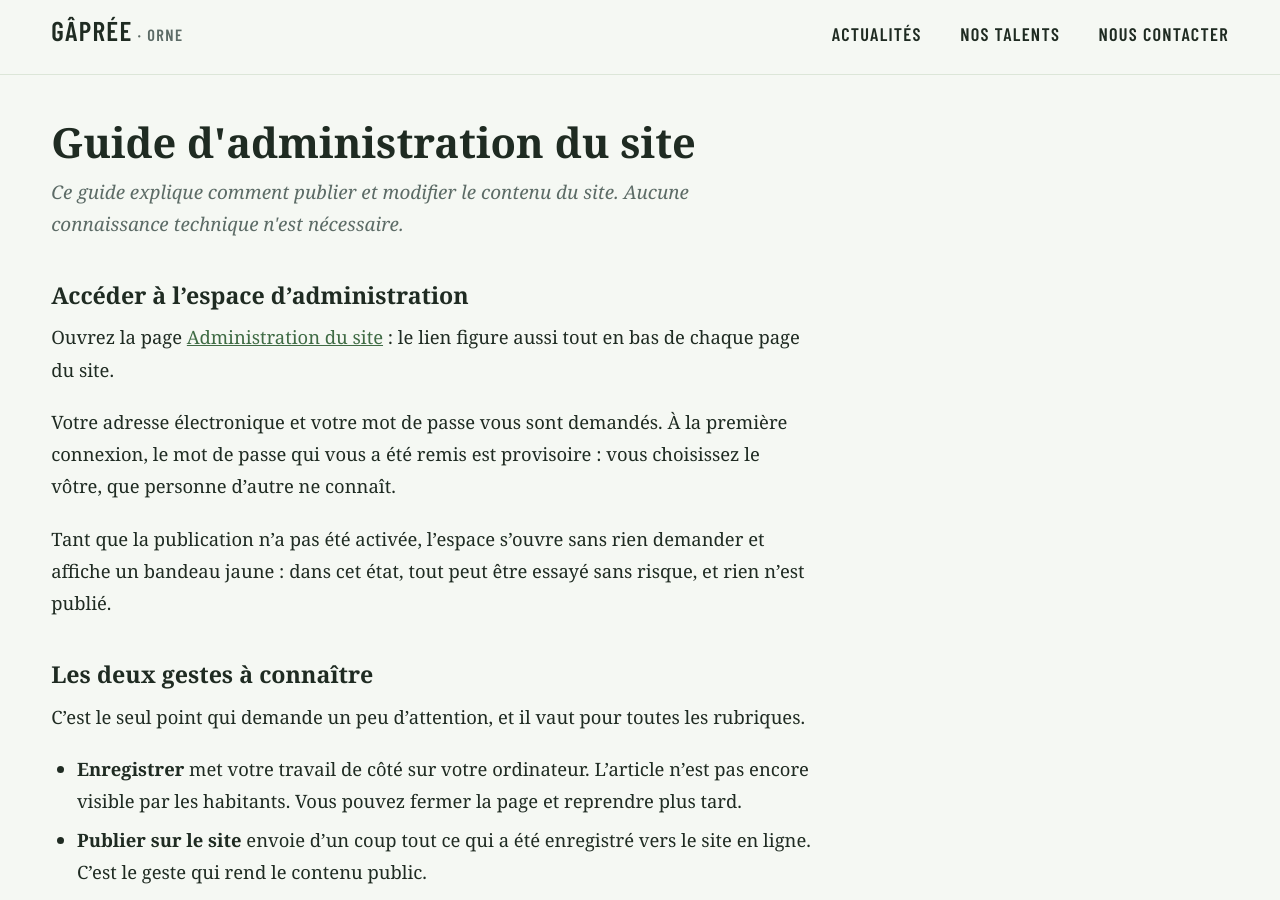
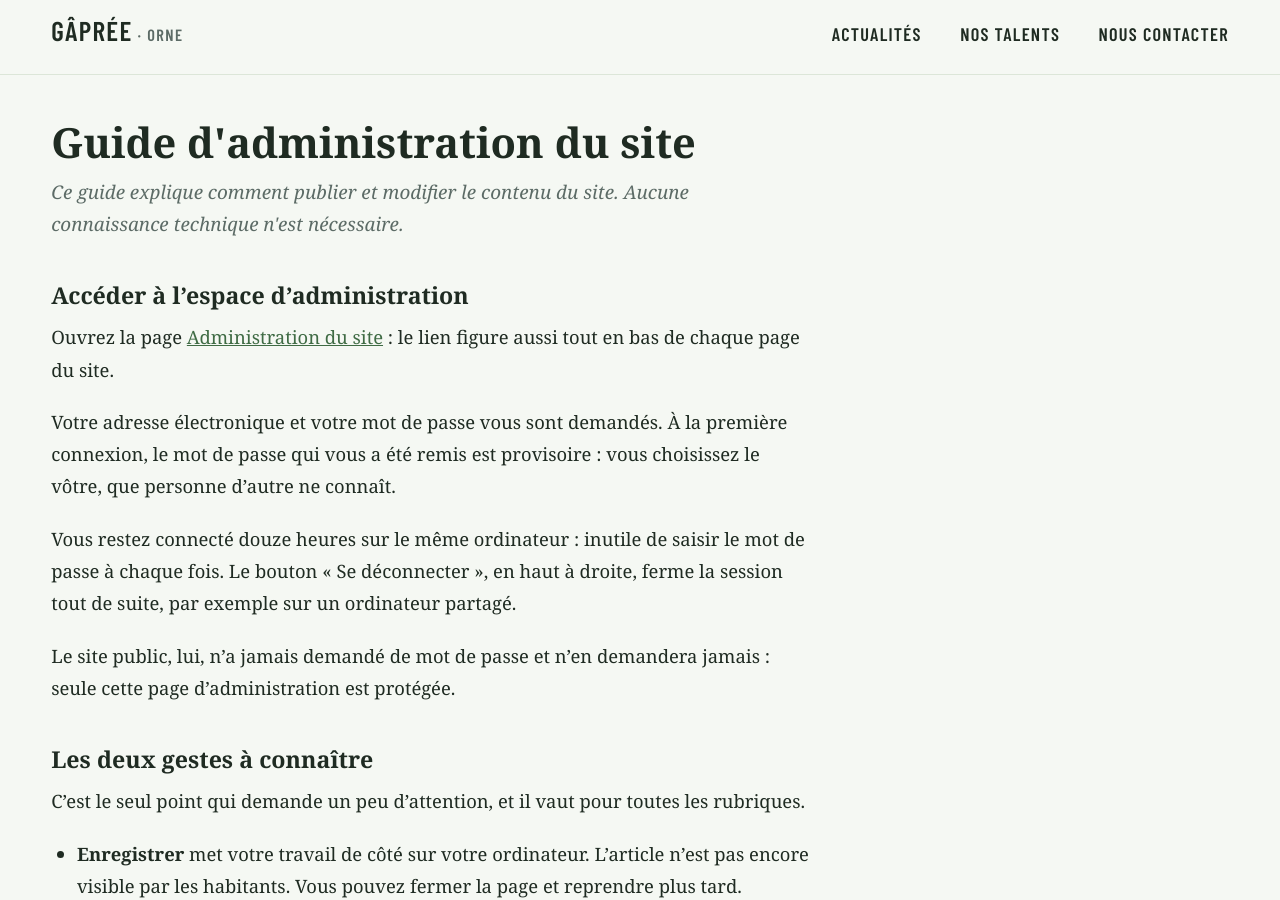
Before and after one commit to davidlotaut/gapree-website, a Jekyll site: the page built from guide-administration.md, in a window 1280 px wide and 900 px high. Built offline with Jekyll 4.4.1, drawn with Linux system fonts in a browser that asks for light colours.

Commit message:
docs: le guide décrit la connexion réelle, plus la démonstration
Co-Authored-By: Claude Opus 5 <noreply@anthropic.com>

```diff
--- a/guide-administration.md
+++ b/guide-administration.md
@@ -11,7 +11,9 @@ Ouvrez la page [Administration du site]({{ '/admin/' | relative_url }}) : le lie
 
 Votre adresse électronique et votre mot de passe vous sont demandés. À la première connexion, le mot de passe qui vous a été remis est provisoire : vous choisissez le vôtre, que personne d'autre ne connaît.
 
-Tant que la publication n'a pas été activée, l'espace s'ouvre sans rien demander et affiche un bandeau jaune : dans cet état, tout peut être essayé sans risque, et rien n'est publié.
+Vous restez connecté douze heures sur le même ordinateur : inutile de saisir le mot de passe à chaque fois. Le bouton « Se déconnecter », en haut à droite, ferme la session tout de suite, par exemple sur un ordinateur partagé.
+
+Le site public, lui, n'a jamais demandé de mot de passe et n'en demandera jamais : seule cette page d'administration est protégée.
 
 ## Les deux gestes à connaître
 
```
